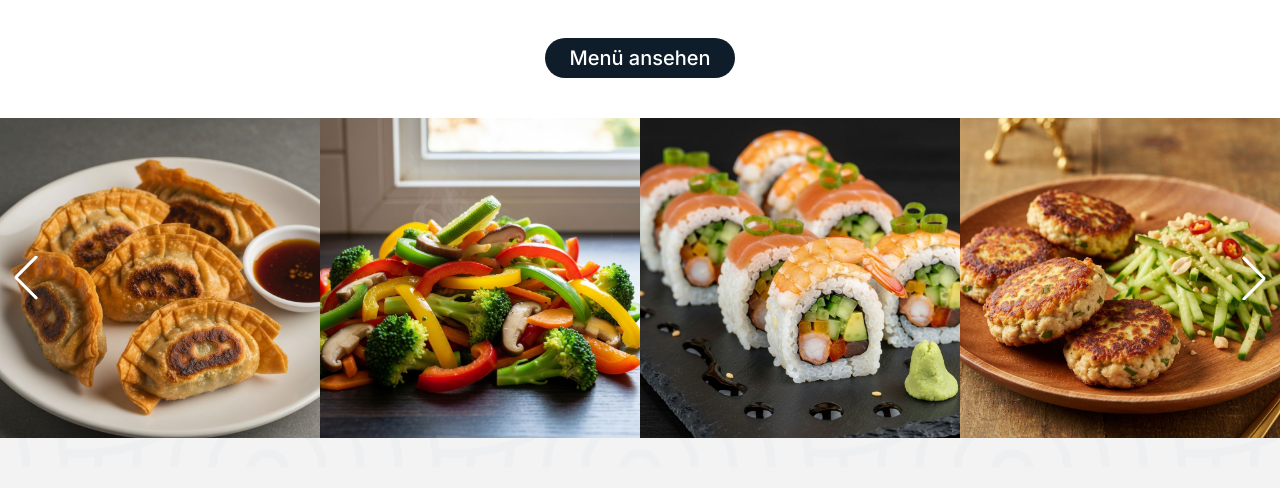
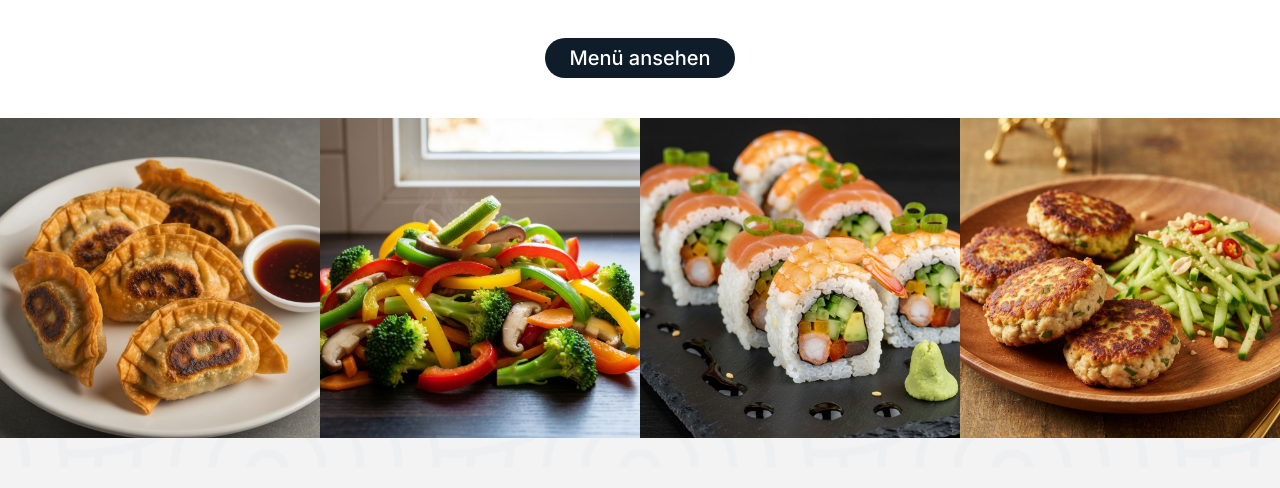
Before and after one commit to ahmad-shk/lins-kitchen, a Next.js app: page / in a window 1280 px wide. Shown: the part 2604-3092 px from the top of the page. Built offline with nearby package versions, Linux system fonts and the light colour scheme; a web font is replaced by a local one.

Commit message:
Update food-categories.tsx

```diff
--- a/components/food-categories.tsx
+++ b/components/food-categories.tsx
@@ -6,7 +6,7 @@ import { useLanguage } from "@/contexts/language-context"
 import { Badge } from "./ui/badge"
 
 import { Swiper, SwiperSlide } from 'swiper/react'
-import { Navigation } from 'swiper/modules'
+import { Mousewheel } from "swiper/modules"
 
 import 'swiper/css'
 import 'swiper/css/navigation'
@@ -104,14 +104,21 @@ export function FoodCategories() {
         </div>
       </div>
       <Swiper
-        cssMode={true}
-        modules={[Navigation]}
-        navigation
-        loop
-        // centeredSlides={true}
-        slidesPerView={4}
-        spaceBetween={0}
-        className="mt-10"
+         modules={[Mousewheel]}
+         slidesPerView={4}
+         spaceBetween={0}
+         mousewheel={{
+           forceToAxis: true,     // 👈 sirf horizontal
+           sensitivity: 1,
+           releaseOnEdges: false // 👈 edge pe rukna nahi
+         }}
+         loop={true}              // 👈 infinite append
+         speed={600}
+         grabCursor={true}
+         watchSlidesProgress
+         observer
+         observeParents
+         className="mt-10"
       >
         {foodImages.map((image, index) => (
           <SwiperSlide key={index}>
```
